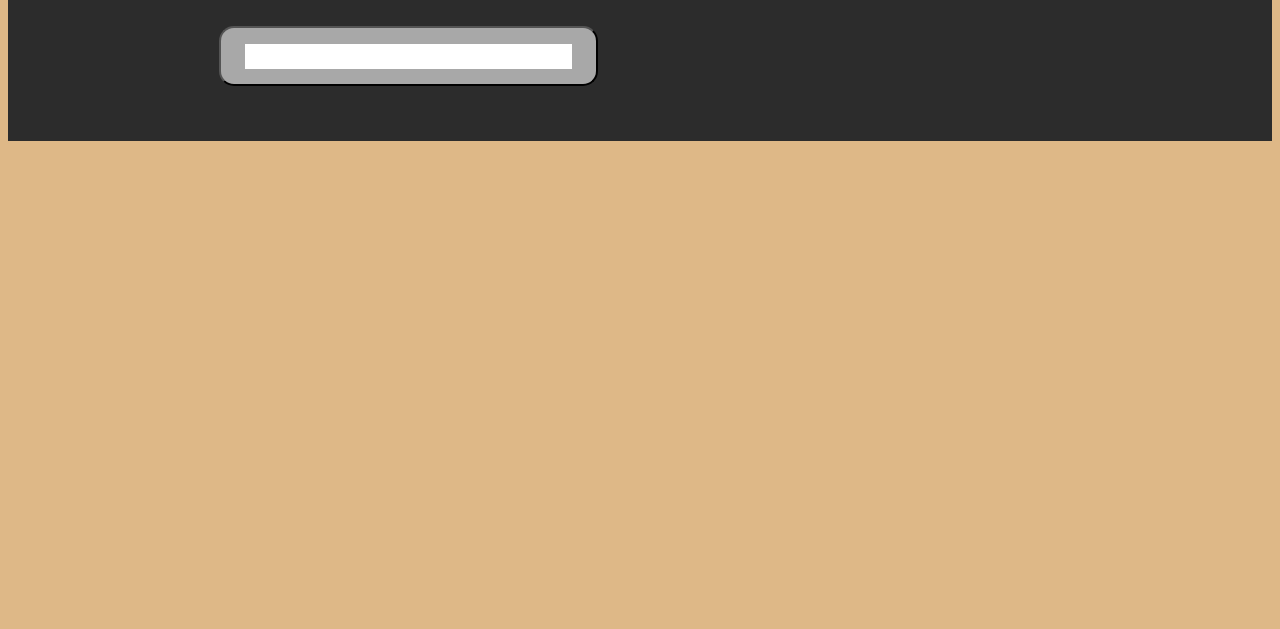
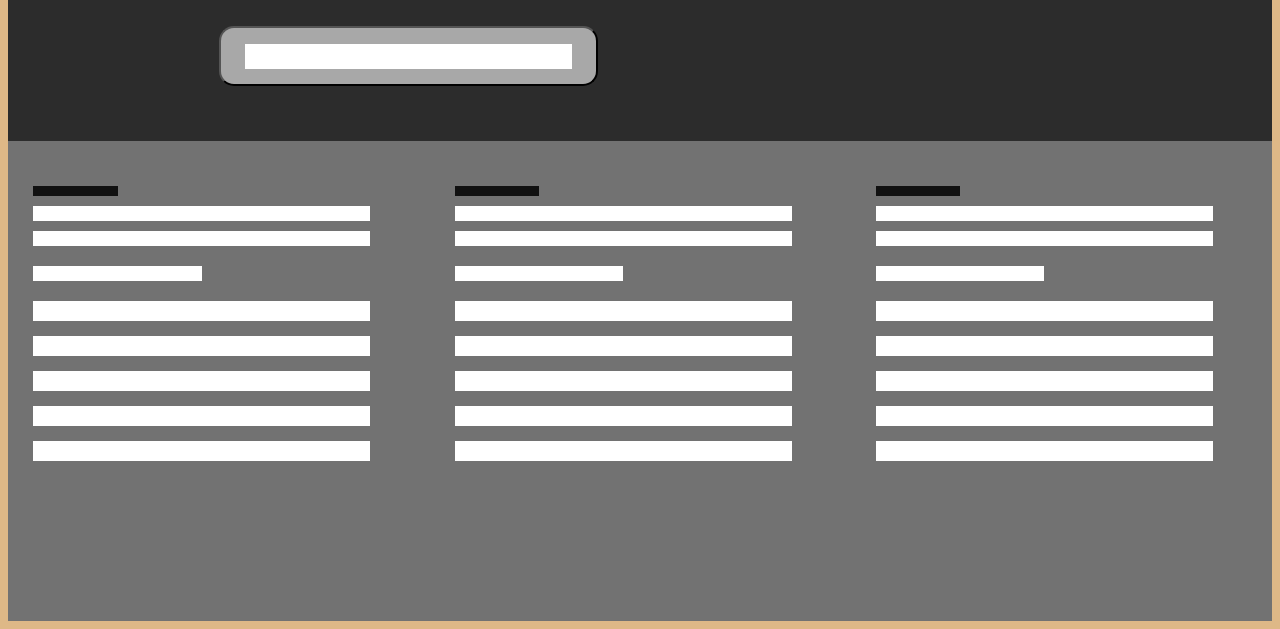
Before and after one commit to cgcarlosg/Design-Teardown-Project, a plain HTML site: page index.html in a window 1280 px wide. Shown: the part 1720-2349 px from the top of the page. Before the commit the page ends 1869 px from the top, so only its background shows below. Drawn offline with Linux system fonts and the light colour scheme; a web font is replaced by a local one.

Commit message:
added articles five, six and seven

```diff
--- a/assets/style.css
+++ b/assets/style.css
@@ -624,10 +624,9 @@ main {
 
 .btn-art-center {
   height: 60px;
-  width: 100%;
+  width: 60%;
   position: absolute;
   top: 345px;
-  width: 60%;
   background-color: #a8a8a8;
   border-radius: 15px;
   display: flex;
@@ -651,3 +650,139 @@ main {
 .big-pet:hover {
   transform: rotate(0deg);
 }
+
+.article-five {
+  grid-column: 1/3;
+  background-color: #727272;
+  height: 480px;
+  display: flex;
+  flex-direction: column;
+  cursor: pointer;
+}
+
+.article-five:hover {
+  transform: scale(1.05);
+  background-color: #939393;
+  z-index: 1;
+}
+
+.line-zero {
+  height: 10px;
+  width: 20%;
+  background-color: #111111;
+  margin-top: 45px;
+  margin-left: 6%;
+}
+
+.line-one {
+  height: 15px;
+  width: 80%;
+  background-color: white;
+  margin-top: 10px;
+  margin-left: 6%;
+}
+
+.line-two {
+  height: 15px;
+  width: 40%;
+  background-color: white;
+  margin-top: 20px;
+  margin-bottom: 5px;
+  margin-left: 6%;
+}
+
+.line-three {
+  height: 20px;
+  width: 80%;
+  background-color: white;
+  margin-top: 15px;
+  margin-left: 6%;
+}
+
+.arrow-botton-five {
+  margin-left: 0;
+  position: absolute;
+  bottom: 0;
+  height: 80px;
+  width: 80px;
+  background-color: #727272;
+  display: flex;
+  align-items: center;
+  color: white;
+  font-weight: bolder;
+  font-size: 20px;
+  margin-left: 0;
+  padding: 0;
+}
+
+.arrow-botton-five:hover {
+  background-color: #2c2c2c;
+}
+
+.article-six {
+  grid-column: 3/5;
+  background-color: #727272;
+  height: 480px;
+  display: flex;
+  flex-direction: column;
+  cursor: pointer;
+}
+
+.article-six:hover {
+  transform: scale(1.05);
+  background-color: #939393;
+  z-index: 1;
+}
+
+.arrow-botton-six {
+  margin-left: 0;
+  position: absolute;
+  bottom: 0;
+  height: 80px;
+  width: 80px;
+  background-color: #727272;
+  display: flex;
+  align-items: center;
+  color: white;
+  font-weight: bolder;
+  font-size: 20px;
+  margin-left: 0;
+}
+
+.arrow-botton-six:hover {
+  background-color: #2c2c2c;
+}
+
+.article-seven {
+  grid-column: 5/7;
+  background-color: #727272;
+  height: 480px;
+  display: flex;
+  flex-direction: column;
+  cursor: pointer;
+}
+
+.article-seven:hover {
+  transform: scale(1.05);
+  background-color: #939393;
+  z-index: 1;
+}
+
+.arrow-botton-seven {
+  margin-left: 0;
+  position: absolute;
+  bottom: 0;
+  height: 80px;
+  width: 80px;
+  background-color: #727272;
+  display: flex;
+  align-items: center;
+  color: white;
+  font-weight: bolder;
+  font-size: 20px;
+  margin-left: 0;
+}
+
+.arrow-botton-seven:hover {
+  background-color: #2c2c2c;
+}
--- a/index.html
+++ b/index.html
@@ -16,7 +16,7 @@
             <li class="link-item"><a href="#">Books</a></li>
             <li class="link-item"><a href="#">Events</a></li>
             <li class="link-item-member"><a href="#">Membership</a></li>
-            <li class="link-item-btn"><button class="nav-button">More<img src="assets/cat.png" alt="cat" class="cat"></button></li>
+            <li class="link-item-btn"><button type="text" class="nav-button">More<img src="assets/cat.png" alt="cat" class="cat"></button></li>
             <li class="li-search"><img src="assets/lupa.png" alt="lup" class="lup"><input type="text" class="search"></li>
         </ul>
     </header>
@@ -26,7 +26,7 @@
         <div class="second-title"></div>
         <div class="second-button">
             <img src="assets/circle.jpg" alt="circle" class="circle">
-            <button class="btn-scnd"></button>
+            <button type="text" class="btn-scnd"></button>
         </div>
 
         <article class="Iris">
@@ -92,13 +92,53 @@
               <div class="description-ac-four"></div>
               <div class="description-ac-five"></div>
               <div class="description-ac-six"></div>
-              <button class="btn-art-center"><div class="inside-btn-art-center"></div></button>
+              <button type="text" class="btn-art-center"><span class="inside-btn-art-center"></span></button>
 
         </article>
 
         <div class="article-right">
             <img src="https://www.smashingmagazine.com/images/smashing-cat/cat-firechat.svg" alt="big-pet" class="big-pet">
         </div>
+
+        <article class="article-five">
+            <div class="line-zero"></div>
+            <div class="line-one"></div>
+            <div class="line-one"></div>
+            <div class="line-two"></div>
+            <div class="line-three"></div>
+            <div class="line-three"></div>
+            <div class="line-three"></div>
+            <div class="line-three"></div>
+            <div class="line-three"></div>
+            <div class="arrow-botton-five">  </div>
+        </article>
+
+        <article class="article-six">
+            <div class="line-zero"></div>
+            <div class="line-one"></div>
+            <div class="line-one"></div>
+            <div class="line-two"></div>
+            <div class="line-three"></div>
+            <div class="line-three"></div>
+            <div class="line-three"></div>
+            <div class="line-three"></div>
+            <div class="line-three"></div>
+            <div class="arrow-botton-six">  </div>
+        </article>
+
+        <article class="article-seven">
+            <div class="line-zero"></div>
+            <div class="line-one"></div>
+            <div class="line-one"></div>
+            <div class="line-two"></div>
+            <div class="line-three"></div>
+            <div class="line-three"></div>
+            <div class="line-three"></div>
+            <div class="line-three"></div>
+            <div class="line-three"></div>
+            <div class="arrow-botton-seven">  </div>
+        </article>
+
     </main>
 
 </body>
```
